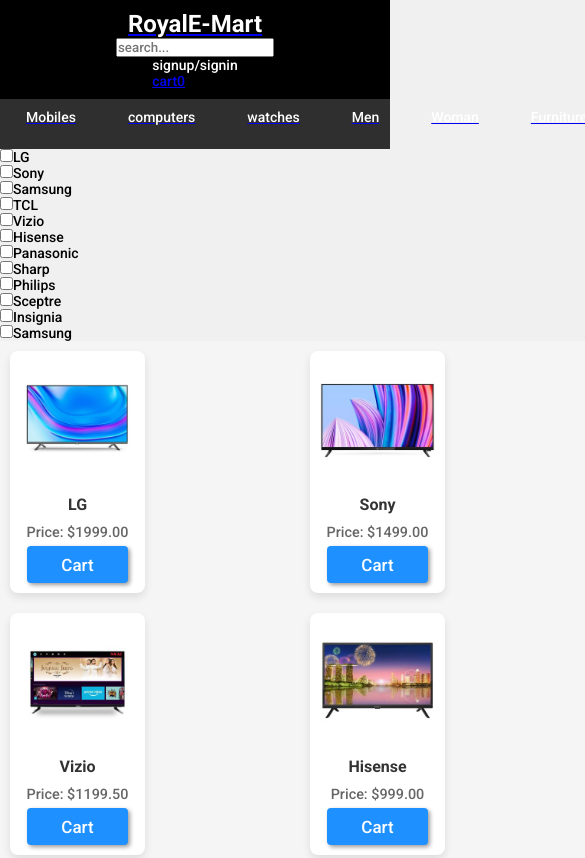
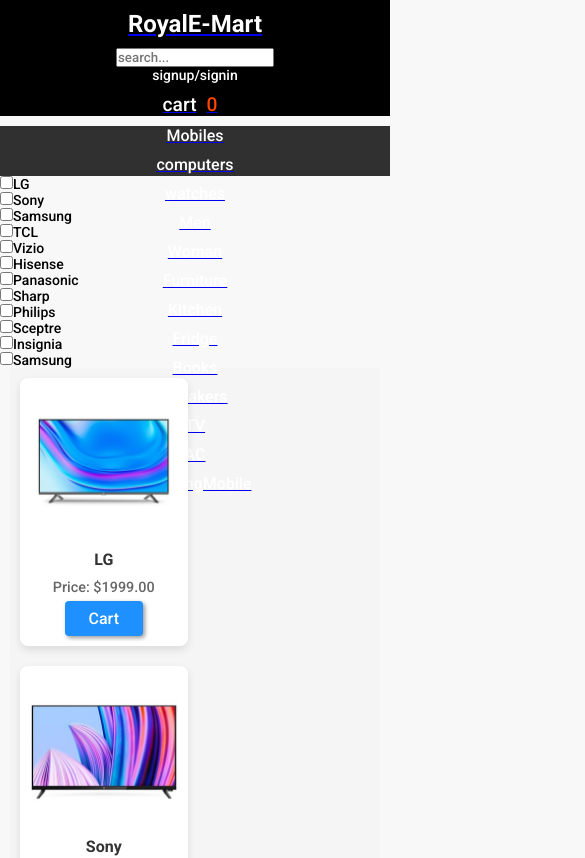
Before and after one commit to VenkyRo/E-Commerce-React, a React (Vite) app: page /tv in a window 390 px wide. Shown: the top 858 px of the page, 585 px wide, since content can reach past the window. Built offline with nearby package versions, Linux system fonts and the light colour scheme.

Commit message:
Update App.css

```diff
--- a/src/App.css
+++ b/src/App.css
@@ -231,69 +231,88 @@
 }
 
 
+/* Responsive Design for Mobile Devices (Below 576px) */
+@media (max-width: 576px) {
 
-/* Responsive Design for Small Mobile Devices (Below 576px) */
-@media (max-width: 576px) {
   /* Body and general layout */
   body {
-    font-size: 14px; /* Slightly reduce font size */
-    background-color: #f0f0f0; /* Lighten the background for better readability */
+    font-size: 14px; /* Reduce font size for smaller screens */
+    background-color: #f8f8f8; /* Lighter background for better readability */
   }
 
   /* Navbar */
   .navSection {
     flex-direction: column;
-    padding: 10px 20px;
     height: auto;
-    justify-content: center;
+    padding: 10px;
   }
 
   .title h2 {
     font-size: 1.5rem;
     text-align: center;
     color: white;
+    margin: 10px 0;
+  }
+
+  .navSection {
+    padding: 0 10px;
+  }
+
+  .subMenu ul {
+    display: block; /* Stack the items vertically */
+    padding: 0;
+    text-align: center;
+  }
+
+  .subMenu ul li {
+    margin: 10px 0;
+    font-size: 1rem;
   }
 
   /* Product Grid Layout */
   .product-list {
     display: grid;
     grid-template-columns: repeat(2, 1fr); /* Two columns layout */
-    gap: 10px;
+    gap: 15px;
     padding: 10px;
   }
 
   .product-card {
     padding: 10px;
-    font-size: 0.9rem; /* Slightly smaller font size */
+    font-size: 0.9rem; /* Smaller font size for mobile */
+    transition: transform 0.2s ease, box-shadow 0.2s ease;
   }
 
   .product-card h2 {
-    font-size: 1rem; /* Adjust product title size */
+    font-size: 1rem;
+  }
+
+  .product-card img {
+    max-width: 100%;
+    height: auto;
+    border-radius: 4px;
+    margin-bottom: 10px;
   }
 
   .product-card p {
     font-size: 0.9rem;
   }
 
-  /* Product Image Section */
-  .product-image-container {
-    text-align: center;
-  }
-
-  .product-image {
-    width: 80%;
-    max-width: 250px;
+  .product-card p:last-child {
+    font-weight: bold;
+    color: #000;
   }
 
   /* Single Product Page */
   .single-product-page {
     flex-direction: column;
     padding: 15px;
+    margin: 20px;
   }
 
-  /* Product Information */
   .product-info {
     text-align: center;
+    padding: 10px;
   }
 
   .product-title {
@@ -302,6 +321,7 @@
 
   .product-description {
     font-size: 1rem;
+    margin-bottom: 10px;
   }
 
   .product-price {
@@ -310,19 +330,31 @@
 
   .button-group {
     flex-direction: column;
+    gap: 10px;
   }
 
-  .add-to-cart-btn, .buy-now-btn {
+  .add-to-cart-btn,
+  .buy-now-btn {
     width: 100%;
     padding: 12px 0;
-    font-size: 1rem;
+  }
+
+  /* Product Image Section */
+  .product-image-container {
+    text-align: center;
+    margin-top: 20px;
+  }
+
+  .product-image {
+    max-width: 80%;
+    height: auto;
+    border-radius: 8px;
   }
 
   /* Cart Page */
   .Cart-Section {
     flex-direction: column;
-    padding: 10px;
-    align-items: flex-start;
+    padding: 15px;
   }
 
   .cart-img {
@@ -332,6 +364,7 @@
 
   .cat-detalis {
     padding-left: 0;
+    text-align: center;
   }
 
   .removeBtn {
@@ -339,4 +372,37 @@
     margin-top: 10px;
     padding: 10px 0;
   }
+
+  .cart {
+    text-align: center;
+    color: white;
+    font-size: 1.2rem;
+    margin-top: 10px;
+  }
+
+  .cart span {
+    color: orangered;
+    padding: 10px;
+  }
+
+  /* Adjusting button styles */
+  button {
+    font-size: 16px;
+    padding: 0.5em 1.5em;
+  }
+
+  button:hover {
+    background: linear-gradient(90deg, rgba(30,144,255,1) 0%, rgba(0,212,255,1) 100%);
+  }
+
+  button:active {
+    transform: translate(0em, 0.2em);
+  }
+
+  /* Improve readability for small screens */
+  .pageSection {
+    display: block; /* Stack content vertically */
+    padding: 0 10px;
+  }
+
 }
```
